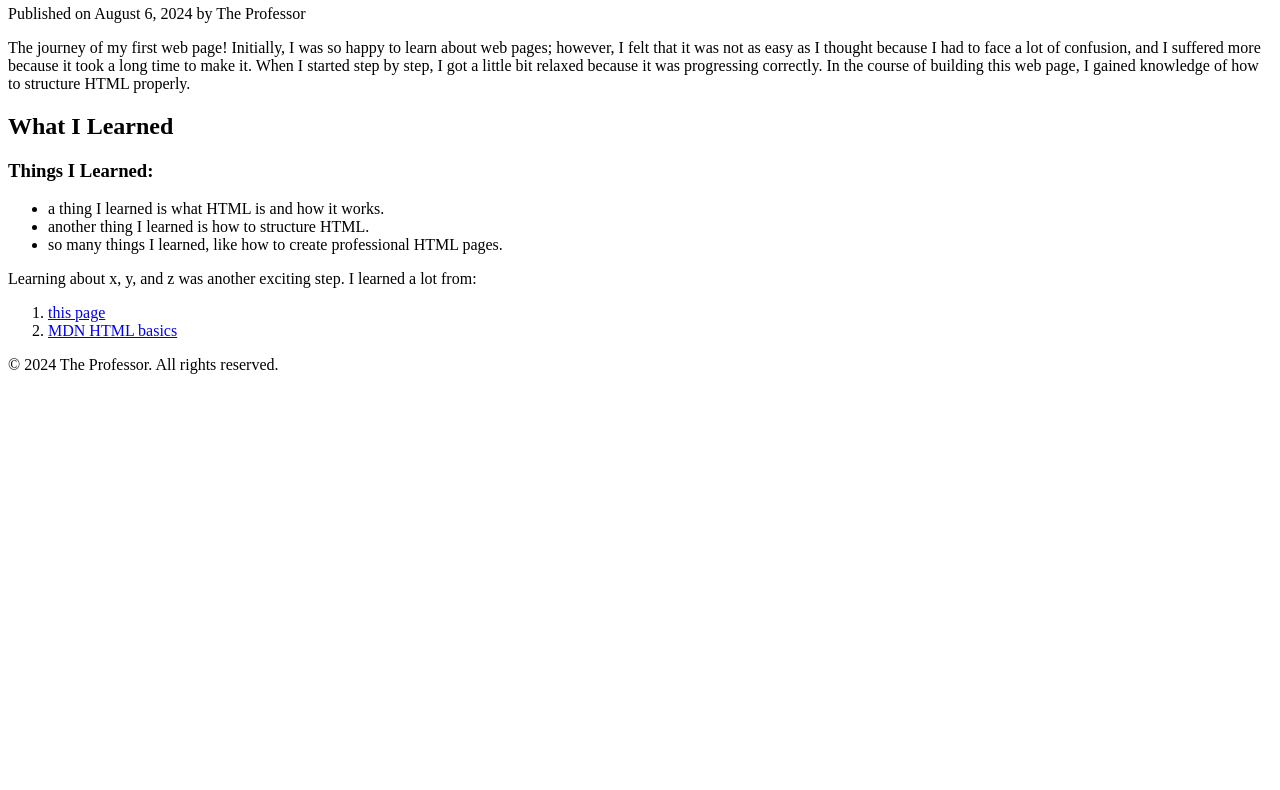
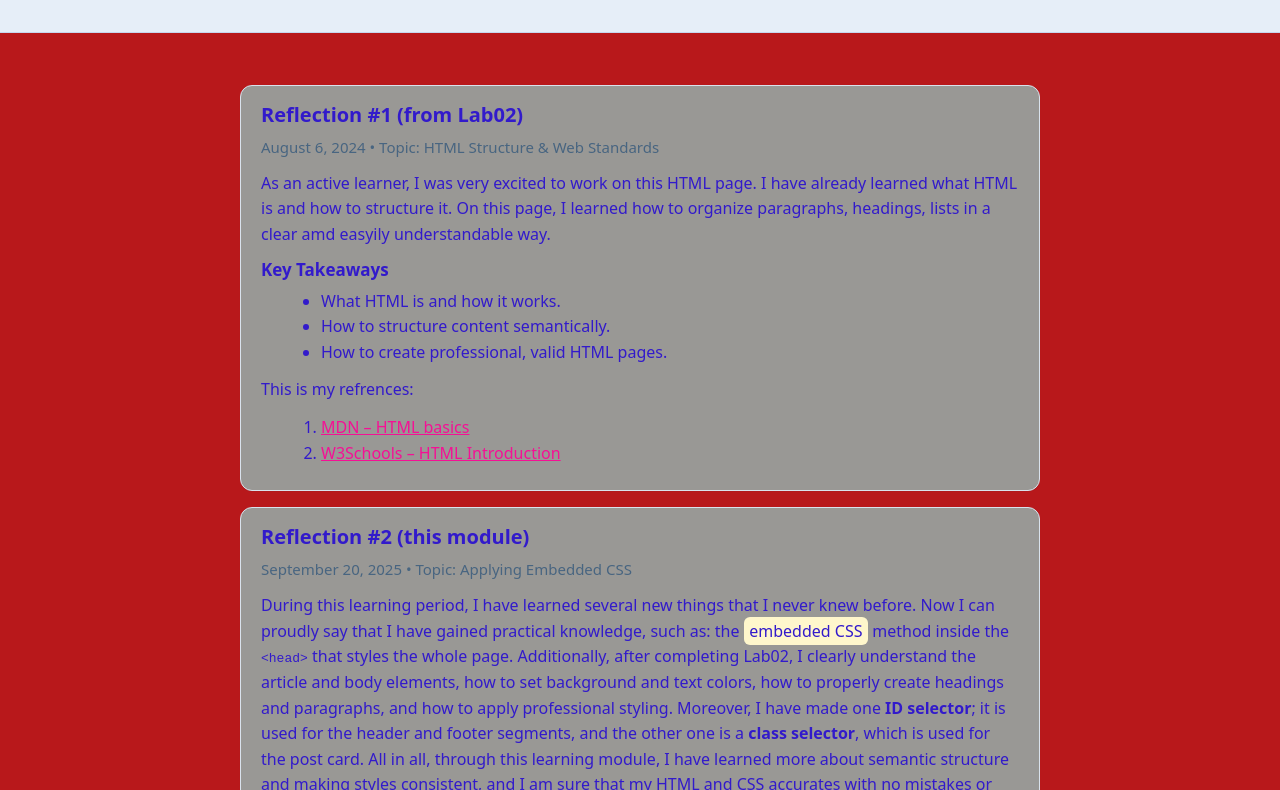
Before and after one commit to sarojkafley51-sketch/CSIT121, a plain HTML site: page index.html in a window 1280 px wide. Shown: the part 122-912 px from the top of the page. Before the commit the page ends 800 px from the top, so only its background shows below. Drawn offline with Linux system fonts and the light colour scheme.

Commit message:
Add files via upload

```diff
--- a/index.html
+++ b/index.html
@@ -2,42 +2,138 @@
 <html lang="en">
 <head>
   <meta charset="UTF-8">
-    <meta name="viewport" content="width=device-width, initial-scale=1.0">
-    <title>My First Webpage</title>
+  <meta name="viewport" content="width=device-width, initial-scale=1">
+  <title>Learning Web Standards – Lab03 Blog</title>
+
+  <!-- Task: this is a link that makes external stylesheet  -->
+  <link rel="stylesheet" href="style.css" type="text/css">
+
+  <style>
+    /* Body: background + text colors */
+    body {
+      background-color: lab(40.13% 60.41 44.02); /* light neutral */
+      color: hsl(248, 77%, 45%);            /* dark slate text */
+      font-family: system-ui, Segoe UI, Roboto, Arial, sans-serif;
+      line-height: 1.6;
+      margin: 0;
+      padding: 0;
+    }
+
+    /* Headings */
+    h1, h2, h3 {
+      margin: 0 0 0.5rem 0;
+      line-height: 1.25;
+    }
+    h1 { font-size: 1.875rem; } /* ~30px */
+    h2 { font-size: 1.25rem; }  /* ~20px */
+    h3 { font-size: 1.0625rem; }/* ~17px */
+
+    /* Paragraphs */
+    p { margin: 0.75rem 0; }
+
+    /* Links */
+    a { color: #f51095; text-decoration: underline; }
+    a:hover, a:focus { text-decoration-thickness: 3px; outline: none; }
+
+    /* Class selector(s) */
+    .container { max-width: 800px; margin: 0 auto; padding: 1.25rem; }
+    .post {
+      background: #999895;
+      border: 1px solid #d9e2ec;
+      border-radius: 12px;
+      padding: 1rem 1.25rem;
+      margin: 1rem 0;
+      box-shadow: 0 1px 0 rgba(16, 42, 67, 0.04);
+    }
+    .highlight { background-color: #fff7cc; padding: 0.2rem 0.35rem; border-radius: 6px; }
+    .meta { color: #486581; font-size: 0.9375rem; margin-top: 0.25rem; }
+    .post ul, .post ol { margin: 0.5rem 0 0.5rem 1.25rem; }
+
+    /* ID selector(s) */
+    #site-header {
+      background: #e6eef8;
+      border-bottom: 1px solid #c7d7ee;
+      padding: 1rem 0;
+      margin-bottom: 1rem;
+    }
+    #site-footer {
+      background: #e6eef8;
+      border-top: 1px solid #c7d7ee;
+      padding: 1rem 0.75rem;
+      margin-top: 2rem;
+      font-size: 0.9375rem;
+    }
+  </style>
 </head>
 <body>
-    <!-- Header Section -->
-    <header>
-        <h1>Learning Web Standards</h1>
-        <h2>Labs 1 & 2</h2>
-        <p>Published on August 6, 2024 by The Professor</p>
+  <!-- Header (uses ID selector) -->
+  <header id="site-header">
+    <div class="container">
+      <h1>Learning Web Standards – Blog</h1>
+      <p class="meta">CSIT-121 • Lab03 • Published by Student</p>
+    </div>
   </header>
 
-    <!-- Main Content Section -->
-    <main>
-        <article>
-            <p>The journey of my first web page! Initially, I was so happy to learn about web pages; however, I felt that it was not as easy as I thought because I had to face a lot of confusion, and I suffered more because it took a long time to make it. When I started step by step, I got a little bit relaxed because it was progressing correctly. In the course of building this web page, I gained knowledge of how to structure HTML properly.</p>
+  <!-- Main content -->
+  <main class="container" id="content">
+    <!-- Blog Post 1 (Lab02 reflection) -->
+    <article class="post" id="lab02-reflection">
+      <header>
+        <h2>Reflection #1 (from Lab02)</h2>
+        <p class="meta">
+          <time datetime="2024-08-06">August 6, 2024</time> • Topic: HTML Structure &amp; Web Standards
+        </p>
+      </header>
 
-            <h2>What I Learned</h2>
+      <p>
+        As an active learner, I was very excited to work on this HTML page. I have already learned what HTML is and how to structure it. On this page, I learned how to organize paragraphs, headings, lists in a clear amd easyily understandable way.
+      </p>
 
-            <h3>Things I Learned:</h3>
+      <h3>Key Takeaways</h3>
       <ul>
-                <li>a thing I learned is what HTML is and how it works.</li>
-                <li>another thing I learned is how to structure HTML.</li>
-                <li>so many things I learned, like how to create professional HTML pages.</li>
+        <li>What  HTML is and how it works.</li>
+        <li>How to structure content semantically.</li>
+        <li>How to create professional, valid HTML pages.</li>
       </ul>
 
-            <p>Learning about x, y, and z was another exciting step. I learned a lot from:</p>
+      <p>This is my refrences:</p>
       <ol>
-                <li><a href="https://www.w3schools.com/Html/html_intro.asp" target="_blank">this page</a></li>
-                <li><a href="https://developer.mozilla.org/en-US/docs/Learn/Getting_started_with_the_web/HTML_basics" target="_blank">MDN HTML basics</a></li>
+        <li><a href="https://developer.mozilla.org/en-US/docs/Learn/Getting_started_with_the_web/HTML_basics" target="_blank" rel="noopener noreferrer">MDN – HTML basics</a></li>
+        <li><a href="https://www.w3schools.com/html/html_intro.asp" target="_blank" rel="noopener noreferrer">W3Schools – HTML Introduction</a></li>
       </ol>
     </article>
+
+    <!-- Blog Post 2 (this module reflection) -->
+    <article class="post" id="lab03-reflection">
+      <header>
+        <h2>Reflection #2 (this module)</h2>
+        <p class="meta">
+          <time datetime="2025-09-20">September 20, 2025</time> • Topic: Applying Embedded CSS
+        </p>
+      </header>
+
+      <p>
+       During this learning period, I have learned several new things that I never knew before. Now I can proudly say that I have gained practical knowledge, such as: the <span class="highlight">embedded CSS</span> method inside the <code>&lt;head&gt;</code> that styles the whole page. Additionally, after completing Lab02, I clearly understand the article and body elements, how to set background and text colors, how to properly create headings and paragraphs, and how to apply professional styling. Moreover, I have made one <strong>ID selector</strong>; it is used for the header and footer segments, and the other one is a <strong>class selector</strong>, which is used for the post card. All in all, through this learning module, I have learned more about semantic structure and making styles consistent, and I am sure that my HTML and CSS accurates with no mistakes or warnings; this makes my page clearly readable, reachable, and in the professional standards.
+      </p>
+    </article>
+
+    <!-- The important resources that I used to make it correct-->
+    <section class="post" id="resources">
+      <h2>Resources</h2>
+      <ul>
+        <li><a href="https://developer.mozilla.org/en-US/docs/Learn/CSS" target="_blank" rel="noopener noreferrer">MDN – Learn CSS</a></li>
+        <li><a href="https://validator.w3.org/" target="_blank" rel="noopener noreferrer">W3C HTML Validator</a></li>
+        <li><a href="https://jigsaw.w3.org/css-validator/" target="_blank" rel="noopener noreferrer">W3C CSS Validator</a></li>
+      </ul>
+    </section>
   </main>
 
-    <!-- Footer Section -->
-    <footer>
-        <p>© 2024 The Professor. All rights reserved.</p>
+  <!-- Footer (this part is used for ID part) -->
+  <footer id="site-footer">
+    <div class="container">
+      <p>&copy; 2025 Student. All rights reserved.</p>
+      <p class="meta">It is used for the semantic HTML that embedded CSS as required for Lab03.</p>
+    </div>
   </footer>
 </body>
 </html>
--- /dev/null
+++ b/style.css
@@ -0,0 +1,16 @@
+/* External styles to satisfy the task */
+.container { max-width: 800px; margin: 0 auto; padding: 1.25rem; }
+
+.post {
+  background: #fff;
+  border: 1px solid #d9e2ec;
+  border-radius: 12px;
+  padding: 1rem 1.25rem;
+  box-shadow: 0 1px 0 rgba(16, 42, 67, 0.04);
+}
+
+.meta { color: #486581; font-size: 0.9375rem; margin-top: 0.25rem; }
+
+.highlight { background-color: #fff7cc; padding: 0.2rem 0.35rem; border-radius: 6px; }
+
+.post ul, .post ol { margin: 0.5rem 0 0.5rem 1.25rem; }
```
Lines whose indentation alone changed are shown as unchanged.
